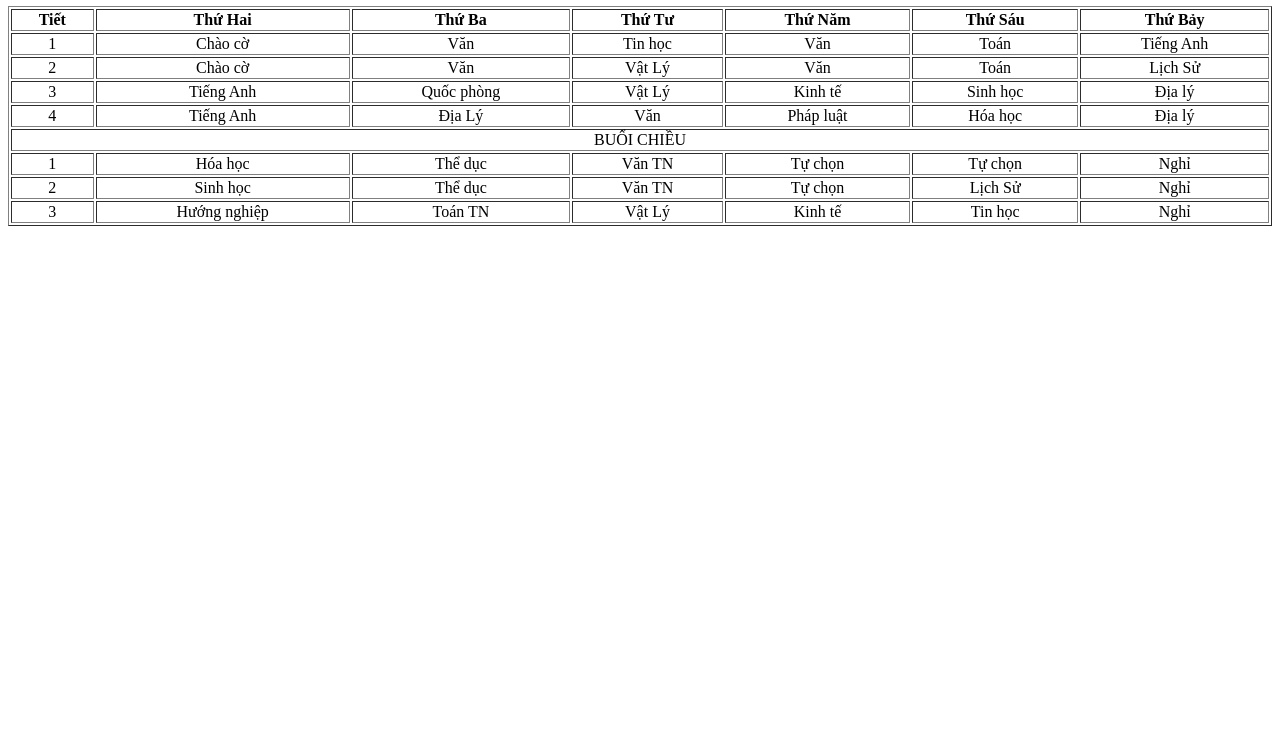
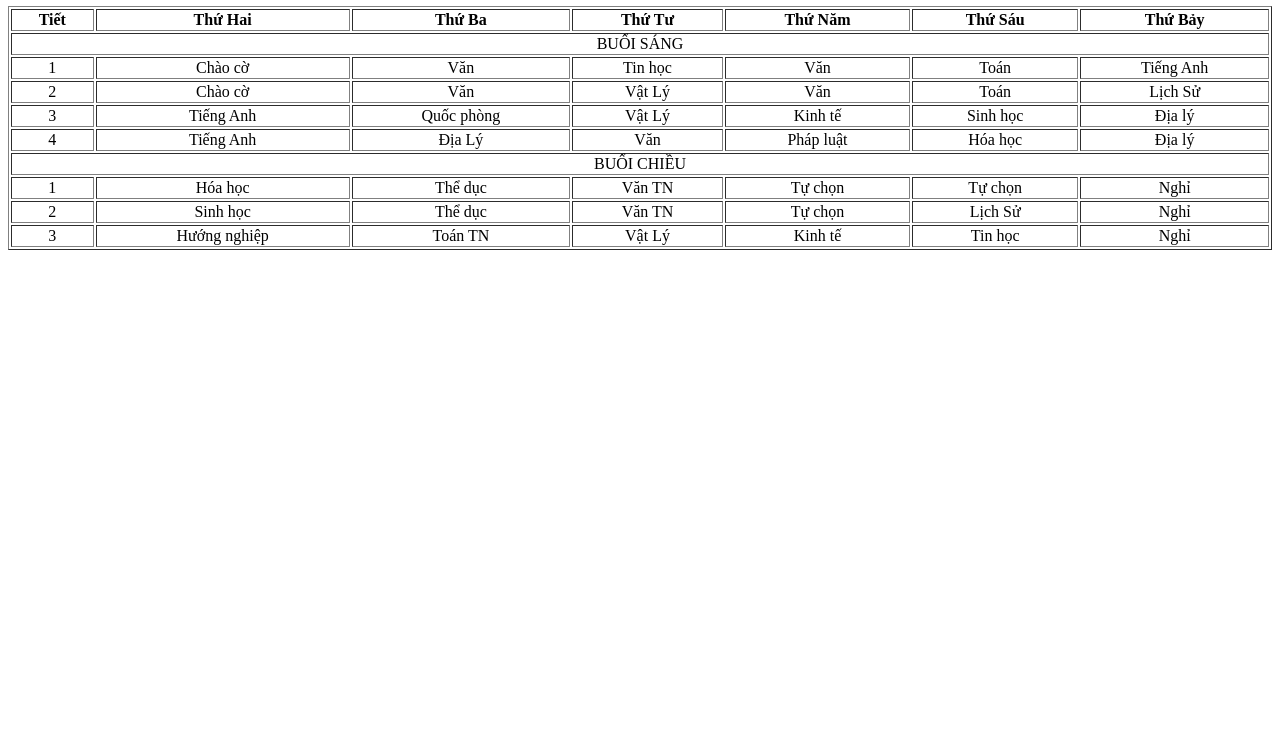
Before and after one commit to kthanhpham08/Lingaguli, a plain HTML site: page index.html in a window 1280 px wide. Shown: the part 60-800 px from the top of the page. Drawn offline with Linux system fonts and the light colour scheme.

Commit message:
Update index.html

```diff
--- a/index.html
+++ b/index.html
@@ -10,6 +10,9 @@
     <table border="1" width="100%" >
       <tr>
         <th>Tiết</th> <th>Thứ Hai</th> <th>Thứ Ba</th> <th>Thứ Tư</th> <th>Thứ Năm</th> <th>Thứ Sáu</th> <th>Thứ Bảy</th>
+      </tr>
+      <tr>
+        <td colspan="7">BUỔI SÁNG</td>
       </tr>
       <tr>
         <td>1</td> <td>Chào cờ</td> <td>Văn</td> <td>Tin học</td> <td>Văn</td> <td>Toán</td> <td>Tiếng Anh</td>
```
